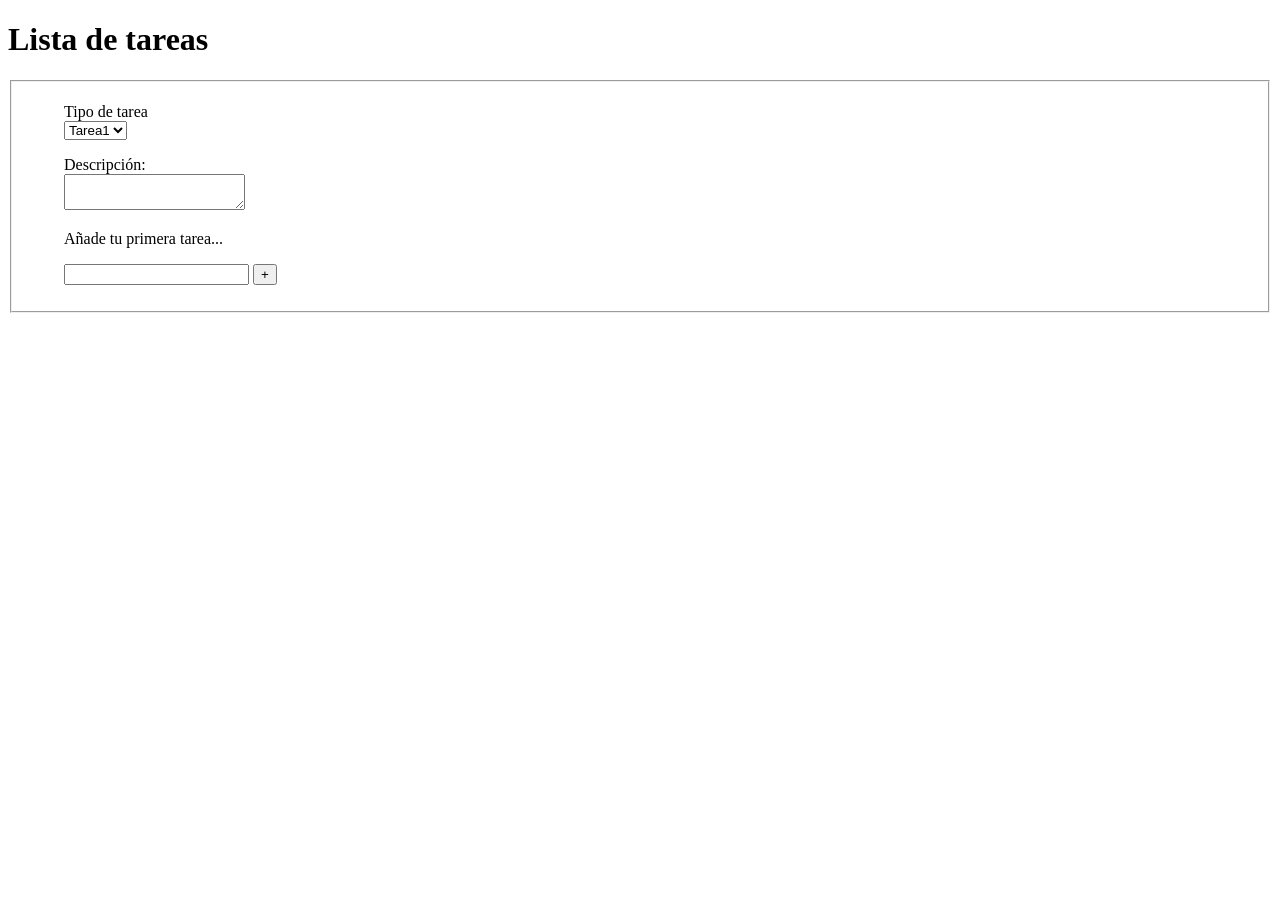
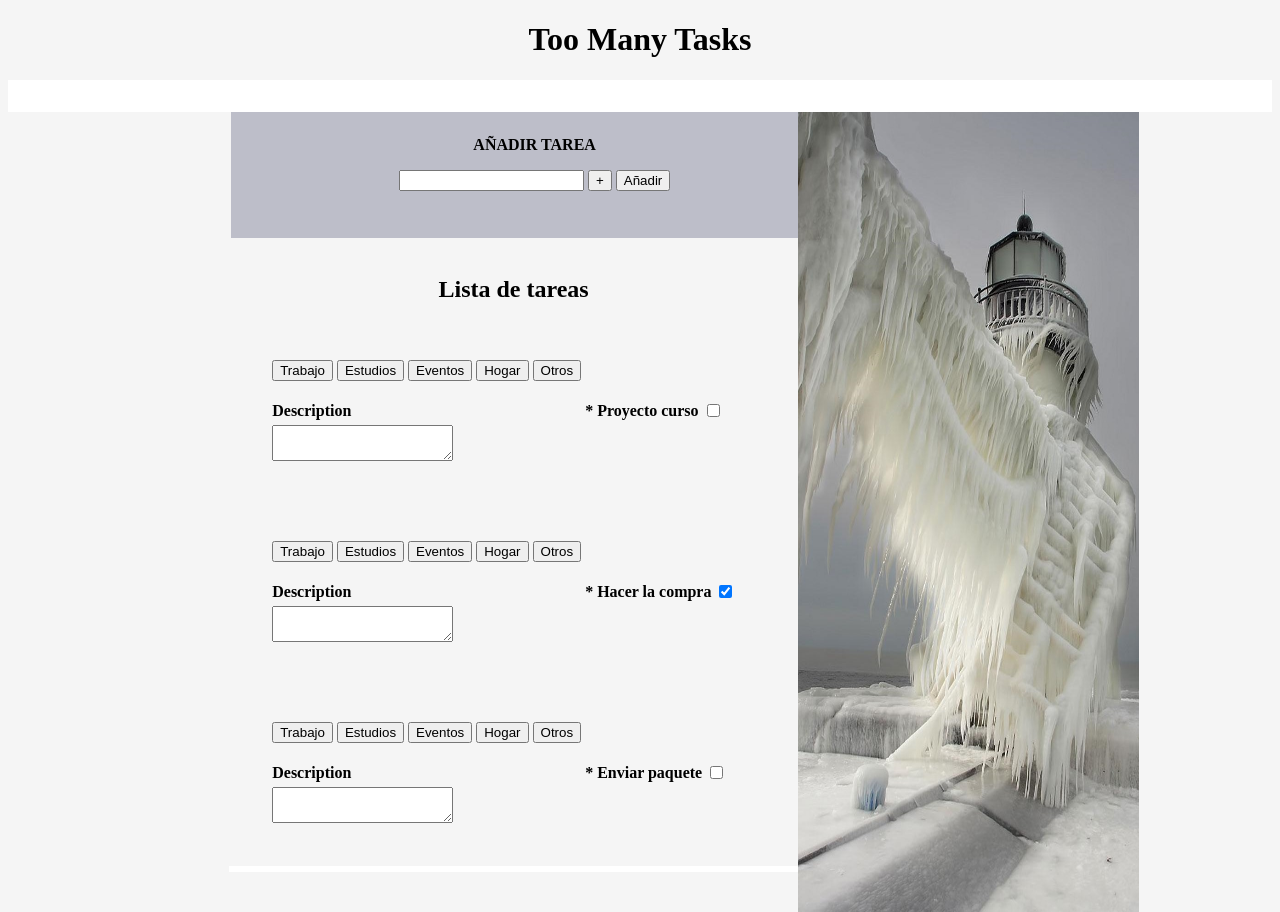
Before and after one commit to Maitlla/TooManyTasks, a plain HTML site: page src/index.html in a window 1280 px wide. Before the commit the page ends 800 px from the top, so only its background shows below. Drawn offline with Linux system fonts and the light colour scheme.

Commit message:
listaTareasimg

```diff
--- a/src/index.html
+++ b/src/index.html
@@ -5,47 +5,46 @@
     <meta charset="UTF-8">
     <meta http-equiv="X-UA-Compatible" content="IE=edge">
     <meta name="viewport" content="width=device-width, initial-scale=1.0">
-    <!-- <link rel="stylesheet" href="./styles/index.css"> -->
-    <!-- <script src="./js/index.js"></script> -->
+    <link rel="stylesheet" href="./styles/index.css">
+    <script src="./js/index.js"></script>
     <title>Document</title>
 </head>
 
 <body>
     <header>
-        <h1>Lista de tareas</h1>
+        <h1>Too Many Tasks</h1>
+        <div class="parteArriba"></div>
     </header>
     <main>
-
+        <div class="eldiv">
+            <div class="parte1">
                 <form action="">
                     <fieldset>
                         <ul>
-                    <label for="td">Tipo de tarea</label>
-                    <br>
-                    <select id="td">
-                        <option value="TA">Tarea1</option>
-                        <option value="TB">Tarea2</option>
-                        <option value="TC">Tarea3</option>
-                        <option value="TD">Tarea3</option>
-                    </select>
+                            <p class="negrita">AÑADIR TAREA</p>
                         </ul>
-                <ul>
-                    <label for="txtDescripcion">Descripción:</label>
-                    <br>
-                    <textarea id="txtDescripcion"></textarea>
+                        <ul class="negrita">
+                            <input type="text" id="" name="newTask" >
+                            <input type="submit" value="+">
+                            <input type="submit" value="Añadir" name="añadir">
                         </ul>
+                        <br />
+                    </fieldset>
+                    <br />
+                    <h2>Lista de tareas</h2>
 
-                <ul id="tasksList">
+                        <ul class="negrita linea" id="tasksList">
                             <!-- Elementos dinámicos -->
                             <p id="placeHolder">Añade tu primera tarea...</p>
                         </ul>
-                <ul>
-                    <input type="text" name="newTask" id="">
-                    <input type="submit" value="+">
-                </ul>
-            </fieldset>
                 </form>
+            </div>
+            <div class="parte2 fondoD">
+
+            </div>
+        </div>
     </main>
-    <script src="./js/index.js"></script>
+    <!-- <script src="./js/index.js"></script> -->
 </body>
 
 </html>
--- a/src/js/index.js
+++ b/src/js/index.js
@@ -0,0 +1,77 @@
+// moked data
+const tasks = [
+    {
+        taskName: "* Proyecto curso ",
+        completed: false,
+        description: "Description ",
+    },
+    {
+        taskName: "* Hacer la compra ",
+        completed: true,
+        description: "Description ",
+    },
+    {
+        taskName: "* Enviar paquete ",
+        completed: false,
+        description: "Description ",
+    },
+]
+
+/**
+ * Recibe descripción y estado de la tarea
+ * y me entrega el HTML de UNA tarea
+ * @param {string} taskName - Nombre de la tarea
+ * @param {boolean} completed - Estado de tarea
+ * @param {boolean} description - Descripcion de la tarea
+ * @returns {string} - <li> HTML resultante
+ */
+
+function data2HTML(taskName, completed, description) {
+    let completedHTML = completed ? "checked" : "";
+    let descriptionHTML = description ? "checked" : "";
+    const taskHTML = `
+    <table>
+        <tr>
+            <td>
+            <p>
+            <input type="submit" value="Trabajo" name="select">
+            <input type="submit" value="Estudios" name="select">
+            <input type="submit" value="Eventos" name="select">
+            <input type="submit" value="Hogar" name="select">
+            <input type="submit" value="Otros" name="select">
+            </p>
+            </td>
+        </tr>
+        <tr>
+            <td>${description}</td>
+            <td>${taskName}</td>
+            <td><input type="checkbox" name="completed" id="" ${completedHTML}></td>
+        </tr>
+        <br />
+        <tr>
+            <td>
+            <span><textarea name="description" id="description" ${descriptionHTML}></textarea></span>
+            </td>
+        </tr>
+    </table>
+    <br />
+    <br />
+    `;
+    return taskHTML
+}
+
+function taskListHTML() {
+    let HTMLtext = "";
+    for (let item of tasks) {
+        const HTMLelemento = data2HTML(item.taskName, item.completed, item.description)
+        HTMLtext += HTMLelemento;
+    }
+    return HTMLtext
+}
+
+function insertTasksHTML() {
+    const ul = document.querySelector("#tasksList");
+    ul.innerHTML = taskListHTML();
+}
+
+window.addEventListener('load', insertTasksHTML)
--- a/src/styles/index.css
+++ b/src/styles/index.css
@@ -0,0 +1,74 @@
+/* FONDO */
+
+body {
+    background-color: whitesmoke;
+}
+
+
+.fondoD {
+    background-image: url("../img/faro.jpg");
+    background-repeat: no-repeat;
+    background-size: cover;
+    background-position: center;
+    /*background-position: center bottom; */
+    -moz-background-size: 100% 100%; /*Firefox 3.6*/
+    -o-background-size: 100% 100%; /*opera*/
+    -webkit-background-size: 100% 100%; /*Safari*/
+    background-size: 100% 100%; /*estandar css3*/
+}
+
+h1 {
+    text-align: center;
+}
+
+h2 {
+    text-align: center;
+}
+
+.eldiv {
+    display: flex;
+    float:right;
+    justify-content: center;
+    height: 100vh;
+    width: 90%;
+    margin-right: 1.5%;
+
+}
+
+.parte1 {
+
+    min-width: 40%;
+    justify-content: center;
+    height: 100vh;
+    width: 50%;
+}
+
+.parte2 {
+
+    width: 30%;
+    height: 100vh;
+}
+
+.parteArriba {
+    width: 100%;
+    height: 4vh;
+    background-color: white;
+}
+
+.negrita {
+    font-weight: bold;
+}
+
+fieldset {
+    background-color: #bdbec9;
+    border: solid #bdbec9;
+    text-align: center;
+    margin-right: 0%;
+}
+
+.linea {
+    border: solid white 6px;
+    border-top: none;
+    border-left: none;
+    border-right: none;
+}
```
Also changed, not shown: src/js/main.js (+1 -12 lines), src/img/eyre.jpg (added), src/img/faro.jpg (added), src/img/lonely.jpg (added). Lines whose indentation alone changed are shown as unchanged.
